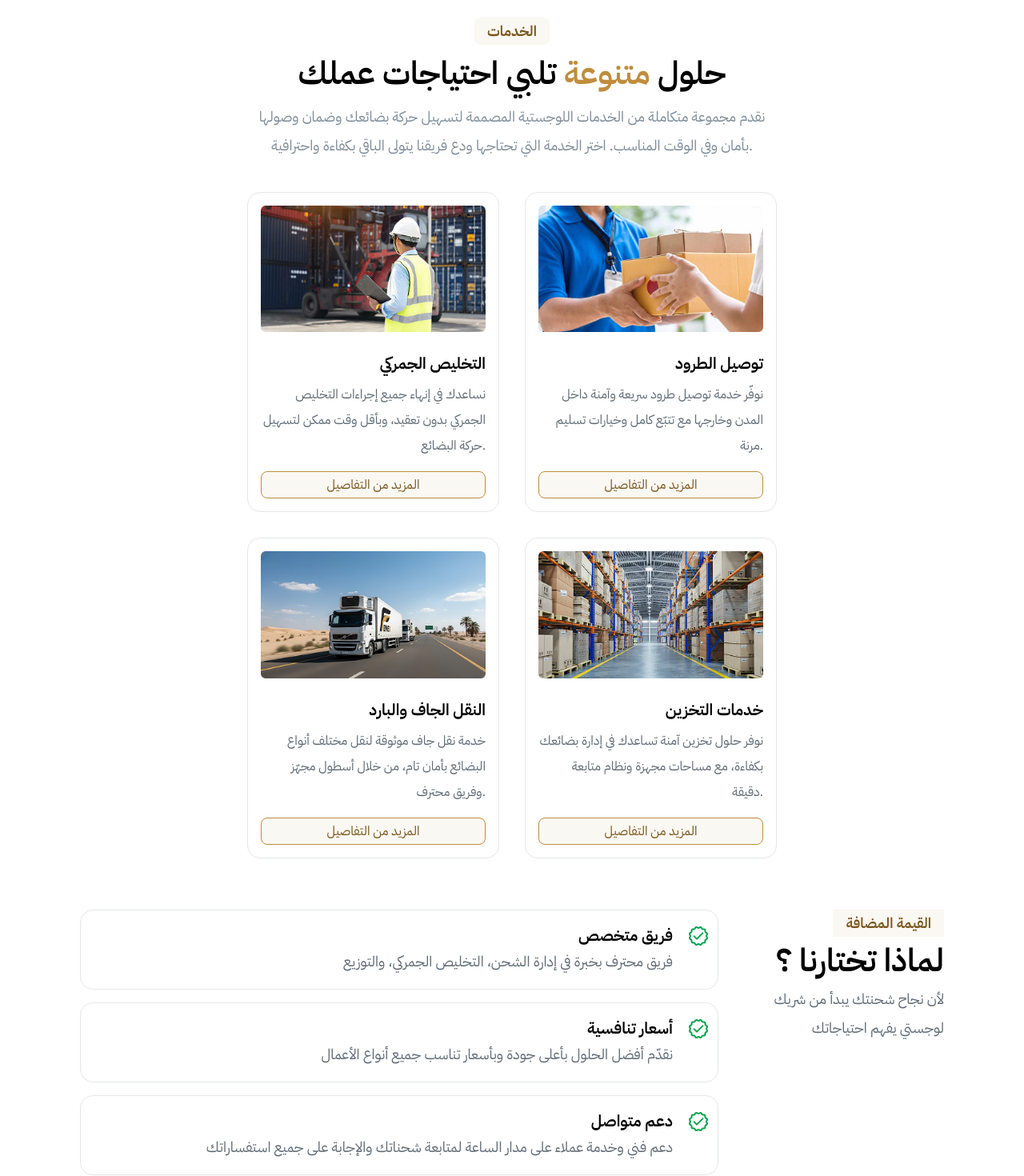
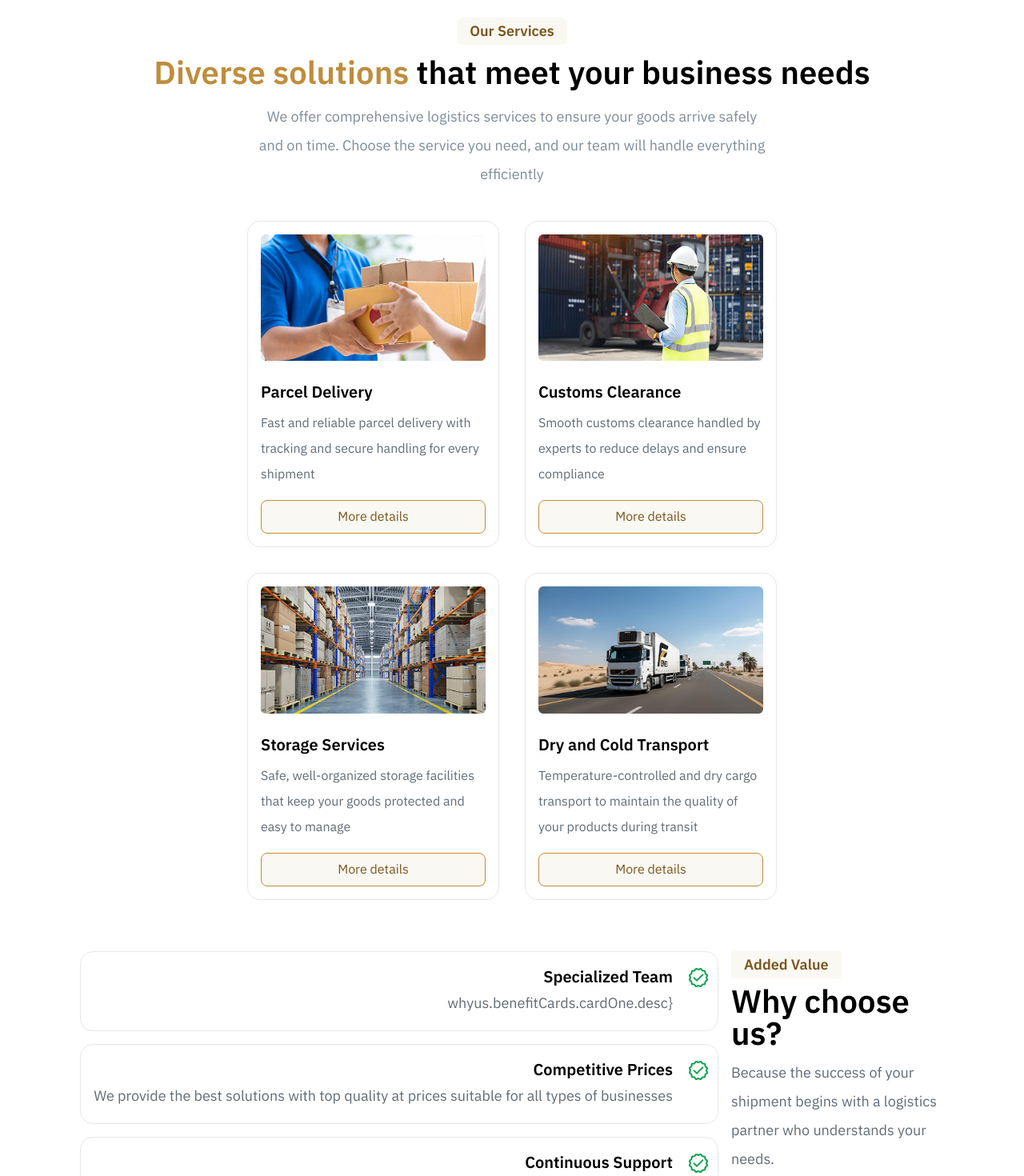
Before and after one commit to MahmoudMedhat17/EMEX, a React (Vite) app: page / in a window 1280 px wide. Shown: the part 1480-2950 px from the top of the page at 80% size. Built offline with nearby package versions, Linux system fonts and the light colour scheme.

Commit message:
Working on whyus section translation

```diff
--- a/src/components/common/Benefits.tsx
+++ b/src/components/common/Benefits.tsx
@@ -1,17 +1,19 @@
 
 interface IBenefits {
-    heading: string;
-    desc: string;
+    Theading: string;
+    Tdesc: string;
 };
 
 
-const Benefits = ({ heading, desc }: IBenefits) => {
+const Benefits = ({ Theading, Tdesc }: IBenefits) => {
+
+
     return (
         <div className="text-end relative p-4 border border-neutralSoftGray hover:border-primaryLight hover:bg-primarySoft duration-500 rounded-2xl">
             <img src="/assets/primeVerified.png" className="absolute right-2 w-8 h-8" />
             <div className="mr-10">
-                <h4 className="text-xl font-semibold midLineHeight">{heading}</h4>
-                <p className="text-lg text-neutralDarkGray highLineHeight">{desc}</p>
+                <h4 className="text-xl font-semibold midLineHeight">{Theading}</h4>
+                <p className="text-lg text-neutralDarkGray highLineHeight">{Tdesc}</p>
             </div>
         </div>
     )
--- a/src/data/ServicesData.ts
+++ b/src/data/ServicesData.ts
@@ -1,26 +1,27 @@
 export const servicesData = [
     {
-        img: "assets/gridImageOne.png",
-        title: "التخليص الجمركي",
-        desc: "نساعدك في إنهاء جميع إجراءات التخليص الجمركي بدون تعقيد، وبأقل وقت ممكن لتسهيل حركة البضائع.",
-        btn: "المزيد من التفاصيل"
+        img: "services.cards.cardTwo.img",
+        title: "services.cards.cardTwo.title",
+        desc: "services.cards.cardTwo.desc",
+        btn: "services.cards.cardTwo.button"
     },
     {
-        img: "/assets/gridImageTwo.png",
-        title: "توصيل الطرود",
-        desc: "نوفّر خدمة توصيل طرود سريعة وآمنة داخل المدن وخارجها مع تتبّع كامل وخيارات تسليم مرنة.",
-        btn: "المزيد من التفاصيل"
-    },
-    {
-        img: "/assets/gridImageThree.png",
-        title: "النقل الجاف والبارد",
-        desc: "خدمة نقل جاف موثوقة لنقل مختلف أنواع البضائع بأمان تام، من خلال أسطول مجهّز وفريق محترف.",
-        btn: "المزيد من التفاصيل"
+        img: "services.cards.cardOne.img",
+        title: "services.cards.cardOne.title",
+        desc: "services.cards.cardOne.desc",
+        btn: "services.cards.cardOne.button"
     },
      {
-        img: "/assets/gridImageFour.png",
-        title: "خدمات التخزين",
-        desc: "نوفر حلول تخزين آمنة تساعدك في إدارة بضائعك بكفاءة، مع مساحات مجهزة ونظام متابعة دقيقة.",
-        btn: "المزيد من التفاصيل"
+        img: "services.cards.cardFour.img",
+        title: "services.cards.cardFour.title",
+        desc: "services.cards.cardFour.desc",
+        btn: "services.cards.cardFour.button"
+    }
+    ,
+    {
+        img: "services.cards.cardThree.img",
+        title: "services.cards.cardThree.title",
+        desc: "services.cards.cardThree.desc",
+        btn: "services.cards.cardThree.button"
     }
 ]
--- a/src/i18n/ar/translation.json
+++ b/src/i18n/ar/translation.json
@@ -22,6 +22,59 @@
       "button":"اعرف المزيد"
     }
   },
+  "services":{
+    "subHeading":"الخدمات",
+    "desc":"نقدم مجموعة متكاملة من الخدمات اللوجستية المصممة لتسهيل حركة بضائعك وضمان وصولها بأمان وفي الوقت المناسب. اختر الخدمة التي تحتاجها ودع فريقنا يتولى الباقي بكفاءة واحترافية",
+    "cards":{
+      "cardOne":{
+        "img":"/assets/gridImageTwo.png",
+        "title":"توصيل الطرود",
+        "desc":"نوفّر خدمة توصيل طرود سريعة وآمنة داخل المدن وخارجها مع تتبّع كامل وخيارات تسليم مرنة",
+        "button":"المزيد من التفاصيل"
+      },
+      "cardTwo":{
+        "img":"/assets/gridImageOne.png",
+        "title":"التخليص الجمركي",
+        "desc":"نساعدك في إنهاء جميع إجراءات التخليص الجمركي بدون تعقيد، وبأقل وقت ممكن لتسهيل حركة البضائع",
+        "button":"المزيد من التفاصيل"
+      },
+      "cardThree":{
+        "img":"/assets/gridImageFour.png",
+        "title":"خدمات التخزين",
+        "desc":"نوفر حلول تخزين آمنة تساعدك في إدارة بضائعك بكفاءة، مع مساحات مجهزة ونظام متابعة دقيقة",
+        "button":"المزيد من التفاصيل"
+      },
+      "cardFour":{
+        "img":"/assets/gridImageThree.png",
+        "title":"النقل الجاف والبارد",
+        "desc":"خدمة نقل جاف موثوقة لنقل مختلف أنواع البضائع بأمان تام، من خلال أسطول مجهّز وفريق محترف",
+        "button":"المزيد من التفاصيل"
+      }
+    }
+  },
+  "whyus":{
+    "subHeading":"القيمة المضافة",
+    "title":"لماذا تختارنا ؟",
+    "desc":"لأن نجاح شحنتك يبدأ من شريك لوجستي يفهم احتياجاتك",
+    "benefitCards":{
+      "cardOne":{
+        "heading":"فريق متخصص",
+        "desc":"فريق محترف بخبرة في إدارة الشحن، التخليص الجمركي، والتوزيع"
+      },
+      "cardTwo":{
+        "heading":"أسعار تنافسية",
+        "desc":"نقدّم أفضل الحلول بأعلى جودة وبأسعار تناسب جميع أنواع الأعمال"
+      },
+      "cardThree":{
+        "heading":"دعم متواصل",
+        "desc":"دعم فني وخدمة عملاء على مدار الساعة لمتابعة شحناتك والإجابة على جميع استفساراتك"
+      },
+      "cardFour":{
+        "heading":"التزام بالمواعيد",
+        "desc":"نضمن تسليم الشحنات في الوقت المحدد مع متابعة مستمرة طوال الرحلة"
+      }
+    }
+  },
   "footer":{
     "desc":"شركة لوجستية رائدة تقدم حلول شحن وتخزين وسلسلة توريد شاملة في جميع أنحاء العالم.",
     "linkOne":"روابط سريعة",
--- a/src/i18n/en/translation.json
+++ b/src/i18n/en/translation.json
@@ -22,6 +22,59 @@
       "button":"Learn more"
     }
   },
+   "services":{
+    "subHeading":"Our Services",
+    "desc":"We offer comprehensive logistics services to ensure your goods arrive safely and on time. Choose the service you need, and our team will handle everything efficiently",
+    "cards":{
+      "cardOne":{
+        "img":"/assets/gridImageTwo.png",
+        "title":"Parcel Delivery",
+        "desc":"Fast and reliable parcel delivery with tracking and secure handling for every shipment",
+        "button":"More details"
+      },
+      "cardTwo":{
+        "img":"/assets/gridImageOne.png",
+        "title":"Customs Clearance",
+        "desc":"Smooth customs clearance handled by experts to reduce delays and ensure compliance",
+        "button":"More details"
+      },
+      "cardThree":{
+        "img":"/assets/gridImageFour.png",
+        "title":"Storage Services",
+        "desc":"Safe, well-organized storage facilities that keep your goods protected and easy to manage",
+        "button":"More details"
+      },
+      "cardFour":{
+        "img":"/assets/gridImageThree.png",
+        "title":"Dry and Cold Transport",
+        "desc":"Temperature-controlled and dry cargo transport to maintain the quality of your products during transit",
+        "button":"More details"
+      }
+    }
+  },
+  "whyus":{
+    "subHeading":"Added Value",
+    "title":"Why choose us?",
+    "desc":"Because the success of your shipment begins with a logistics partner who understands your needs.",
+    "benefitCards":{
+      "cardOne":{
+        "heading":"Specialized Team",
+        "desc":"A professional team with expertise in shipping management, customs clearance, and distribution"
+      },
+      "cardTwo":{
+        "heading":"Competitive Prices",
+        "desc":"We provide the best solutions with top quality at prices suitable for all types of businesses"
+      },
+      "cardThree":{
+        "heading":"Continuous Support",
+        "desc":"Technical support and customer service available 24/7 to track your shipments and answer all your inquiries"
+      },
+      "cardFour":{
+        "heading":"Commitment to Timeliness",
+        "desc":"We ensure that shipments are delivered on time with continuous monitoring throughout the journey"
+      }
+    }
+  },
   "footer":{
     "desc":"A top logistics firm offering global shipping, storage, and supply chain services",
     "linkOne":"Quick Links",
--- a/src/pages/Home/Hero.tsx
+++ b/src/pages/Home/Hero.tsx
@@ -5,7 +5,6 @@ import { useTranslation } from 'react-i18next';
 const Hero = () => {
 
   const { t, i18n } = useTranslation();
-
 
   const isArabic = i18n.language === "ar";
 
--- a/src/pages/Home/Services.tsx
+++ b/src/pages/Home/Services.tsx
@@ -1,34 +1,73 @@
 import { servicesData } from "@/data/ServicesData";
+import { useTranslation } from 'react-i18next';
 
 
 const Services = () => {
+
+
+  const { t, i18n } = useTranslation();
+
+  const isArabic = i18n.language === "ar" ? "ar" : "en";
+
+  const direction = isArabic ? "rtl" : "ltr";
+
+
+
+  let reversedServicesData = servicesData;
+
+  if (isArabic === "ar") {
+    const reversedData = [...servicesData];
+
+    for (let i = 0; i < reversedData.length; i += 2) {
+      if (i + 1 < reversedData.length) {
+        [reversedData[i], reversedData[i + 1]] = [reversedData[i + 1], reversedData[i]];
+      }
+    }
+
+    // eslint-disable-next-line @typescript-eslint/no-unused-vars
+    reversedServicesData = reversedData;
+  }
+
+
+
   return (
-    <section>
+    <section dir={direction}>
       <div className="flex flex-col justify-center items-center space-y-4">
         <p className="bg-primarySoft text-primaryDark py-2 px-4 rounded-lg text-lg w-fit font-semibold smallLineHeight">
-          الخدمات
+          {t("services.subHeading")}
         </p>
-        <h2 className="text-[40px] font-semibold text-center smallLineHeight">
-          حلول <span className="text-primaryMain">متنوعة</span> تلبي احتياجات عملك
-        </h2>
+        {
+          isArabic === "ar" ?
+            (
+              <h2 className="text-[40px] font-semibold text-center smallLineHeight">
+                حلول <span className="text-primaryMain">متنوعة</span> تلبي احتياجات عملك
+              </h2>
+            )
+            :
+            (
+              <h2 className="text-[40px] font-semibold text-center smallLineHeight">
+                <span className="text-primaryMain">Diverse solutions</span> that meet your business needs
+              </h2>
+            )
+        }
         <p className="font-normal text-lg text-neutralLightGray max-w-[644px] text-center highLineHeight">
-          نقدم مجموعة متكاملة من الخدمات اللوجستية المصممة لتسهيل حركة بضائعك وضمان وصولها بأمان وفي الوقت المناسب. اختر الخدمة التي تحتاجها ودع فريقنا يتولى الباقي بكفاءة واحترافية.
+          {t("services.desc")}
         </p>
       </div>
       <div className="mt-10">
         <div className="grid grid-cols-1 md:grid-cols-2 place-content-center place-items-center gap-8 md:px-[50px] lg:px-[109px] xl:px-[209px]">
           {
-            servicesData.map((data) => (
-              <div className="flex flex-col border border-neutralSoftGray p-4 rounded-2xl h-full">
-                <img src={data.img} />
+            reversedServicesData.map((data, index) => (
+              <div key={index} className="flex flex-col border border-neutralSoftGray p-4 rounded-2xl h-full">
+                <img src={t(data.img)} className="w-full" />
                 <div className="space-y-2 mt-6 mb-4">
-                  <h4 className="text-end text-xl font-semibold midLineHeight">{data.title}</h4>
-                  <p className="text-md text-end font-normal text-neutralDarkGray highLineHeight">
-                    {data.desc}
+                  <h4 className={`text-xl font-semibold midLineHeight ${isArabic === "ar" ? "text-right" : "text-left"}`}>{t(data.title)}</h4>
+                  <p className={`text-md font-normal text-neutralDarkGray highLineHeight ${isArabic === "ar" ? "text-right" : "text-left"}`}>
+                    {t(data.desc)}
                   </p>
                 </div>
-                <button className="w-full bg-primarySoft text-primaryDark border border-primaryMain hover:bg-primaryDark hover:text-white duration-500 rounded-lg px-4 py-2 cursor-pointer smallLineHeight">
-                  {data.btn}
+                <button className="w-full bg-primarySoft text-primaryDark border border-primaryMain hover:bg-primaryDark hover:text-white duration-500 rounded-lg px-4 py-3 cursor-pointer smallLineHeight">
+                  {t(data.btn)}
                 </button>
               </div>
             ))
--- a/src/pages/Home/Whyus.tsx
+++ b/src/pages/Home/Whyus.tsx
@@ -1,24 +1,39 @@
 import Benefits from "@/components/common/Benefits";
+import { useTranslation } from 'react-i18next';
 
 
 const Whyus = () => {
+
+  const { t, i18n } = useTranslation();
+
+  const isArabic = i18n.language === "ar";
+
+  const direction = isArabic ? "rtl" : "ltr";
+
+  const cardOnePath = "whyus.benefitCards.cardOne";
+  const cardTwoPath = "whyus.benefitCards.cardTwo";
+  const cardThreePath = "whyus.benefitCards.cardThree";
+  const cardFourPath = "whyus.benefitCards.cardFour";
+
+
+
   return (
-    <section className="flex flex-col lg:flex-row justify-center items-start gap-12 lg:gap-4 pt-16 w-full mr-20">
+    <section dir={direction} className="flex flex-col lg:flex-row justify-center items-start gap-12 lg:gap-4 pt-16 w-full mr-20">
       <div className="order-2 lg:order-1 w-full lg:w-[75%] space-y-4">
-        <Benefits heading="فريق متخصص" desc="فريق محترف بخبرة في إدارة الشحن، التخليص الجمركي، والتوزيع" />
-        <Benefits heading="أسعار تنافسية" desc="نقدّم أفضل الحلول بأعلى جودة وبأسعار تناسب جميع أنواع الأعمال" />
-        <Benefits heading="دعم متواصل" desc="دعم فني وخدمة عملاء على مدار الساعة لمتابعة شحناتك والإجابة على جميع استفساراتك" />
-        <Benefits heading="التزام بالمواعيد" desc="نضمن تسليم الشحنات في الوقت المحدد مع متابعة مستمرة طوال الرحلة" />
+        <Benefits Theading={t(`${cardOnePath}.heading`)} Tdesc={t(`${cardOnePath}.desc}`)} />
+        <Benefits Theading={t(`${cardTwoPath}.heading`)} Tdesc={t(`${cardTwoPath}.desc`)} />
+        <Benefits Theading={t(`${cardThreePath}.heading`)} Tdesc={t(`${cardThreePath}.desc`)} />
+        <Benefits Theading={t(`${cardFourPath}.heading`)} Tdesc={t(`${cardFourPath}.desc`)} />
       </div>
-      <div className="order-1 lg:order-2 w-full lg:w-[25%] text-end space-y-2.5">
+      <div className="order-1 lg:order-2 w-full lg:w-[25%] space-y-2.5">
         <p className="bg-primarySoft text-primaryDark text-lg font-semibold py-2 px-4 inline-block smallLineHeight">
-          القيمة المضافة
+          {t("whyus.subHeading")}
         </p>
         <h2 className="text-[40px] font-semibold smallLineHeight">
-          لماذا تختارنا ؟
+          {t("whyus.title")}
         </h2>
         <p className="text-lg text-neutralDarkGray highLineHeight">
-          لأن نجاح شحنتك يبدأ من شريك لوجستي يفهم احتياجاتك
+          {t("whyus.desc")}
         </p>
       </div>
     </section>
```
